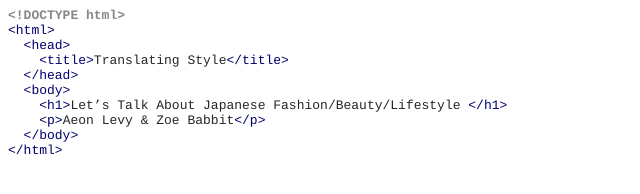
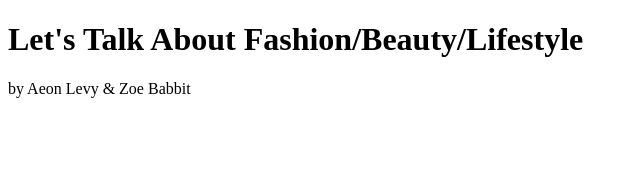
Before and after one commit to aeonlevy/LBJTranslations.github.io, a plain HTML site: page index.html in a window 1280 px wide. Shown: the whole page, without its empty margins (0-640 px from the left). Drawn offline with Linux system fonts and the light colour scheme.

Commit message:
added index.html

```diff
--- a/index.html
+++ b/index.html
@@ -1,30 +1,10 @@
-<!DOCTYPE html PUBLIC "-//W3C//DTD HTML 4.01//EN" "http://www.w3.org/TR/html4/strict.dtd">
+<!DOCTYPE html>
 <html>
-<head>
-  <meta http-equiv="Content-Type" content="text/html; charset=utf-8">
-  <meta http-equiv="Content-Style-Type" content="text/css">
-  <title></title>
-  <meta name="Generator" content="Cocoa HTML Writer">
-  <meta name="CocoaVersion" content="2575.2">
-  <style type="text/css">
-    p.p1 {margin: 0.0px 0.0px 0.0px 0.0px; font: 13.0px Courier; color: #878787; -webkit-text-stroke: #878787; background-color: #ffffff}
-    p.p2 {margin: 0.0px 0.0px 0.0px 0.0px; font: 13.0px Courier; color: #00006d; -webkit-text-stroke: #00006d; background-color: #ffffff}
-    p.p3 {margin: 0.0px 0.0px 0.0px 0.0px; font: 13.0px Courier; color: #262626; -webkit-text-stroke: #262626; background-color: #ffffff}
-    span.s1 {font-kerning: none}
-    span.s2 {font-kerning: none; color: #262626; -webkit-text-stroke: 0px #262626}
-    span.s3 {font-kerning: none; color: #00006d; -webkit-text-stroke: 0px #00006d}
-  </style>
-</head>
-<body>
-<p class="p1"><span class="s1"><b>&lt;!DOCTYPE html&gt;</b><b></b></span></p>
-<p class="p2"><span class="s1">&lt;html&gt;</span></p>
-<p class="p2"><span class="s2"><span class="Apple-converted-space">  </span></span><span class="s1">&lt;head&gt;</span></p>
-<p class="p3"><span class="s1"><span class="Apple-converted-space">    </span></span><span class="s3">&lt;title&gt;</span><span class="s1">Translating Style</span><span class="s3">&lt;/title&gt;</span></p>
-<p class="p2"><span class="s2"><span class="Apple-converted-space">  </span></span><span class="s1">&lt;/head&gt;</span></p>
-<p class="p2"><span class="s2"><span class="Apple-converted-space">  </span></span><span class="s1">&lt;body&gt;</span></p>
-<p class="p3"><span class="s1"><span class="Apple-converted-space">    </span></span><span class="s3">&lt;h1&gt;</span><span class="s1">Let’s Talk About Japanese Fashion/Beauty/Lifestyle </span><span class="s3">&lt;/h1&gt;</span></p>
-<p class="p3"><span class="s1"><span class="Apple-converted-space">    </span></span><span class="s3">&lt;p&gt;</span><span class="s1">Aeon Levy &amp; Zoe Babbit</span><span class="s3">&lt;/p&gt;</span></p>
-<p class="p2"><span class="s2"><span class="Apple-converted-space">  </span></span><span class="s1">&lt;/body&gt;</span></p>
-<p class="p2"><span class="s1">&lt;/html&gt;</span></p>
-</body>
+  <head>
+    <title>Translating Japanese Style</title>
+  </head>
+  <body>
+    <h1>Let's Talk About Fashion/Beauty/Lifestyle</h1>
+    <p>by Aeon Levy & Zoe Babbit</p>
+  </body>
 </html>
```
